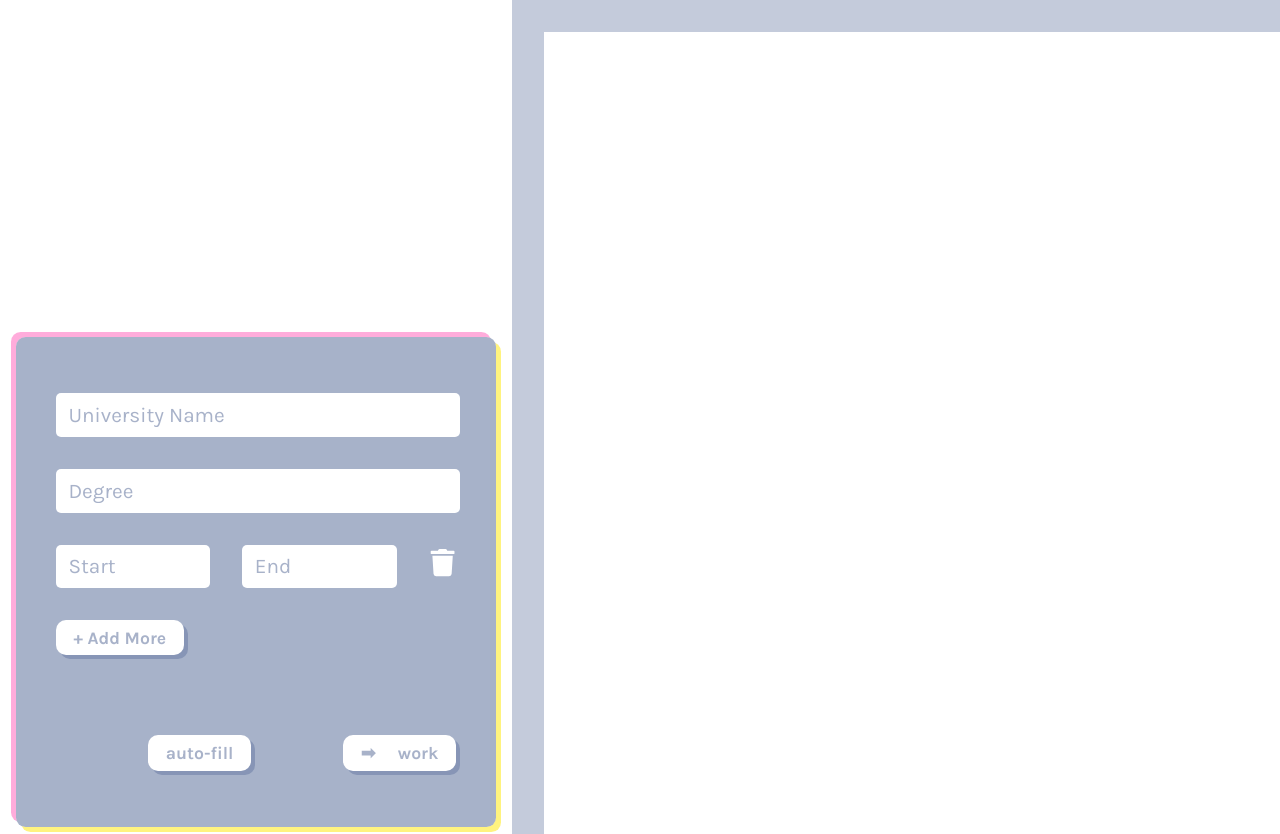
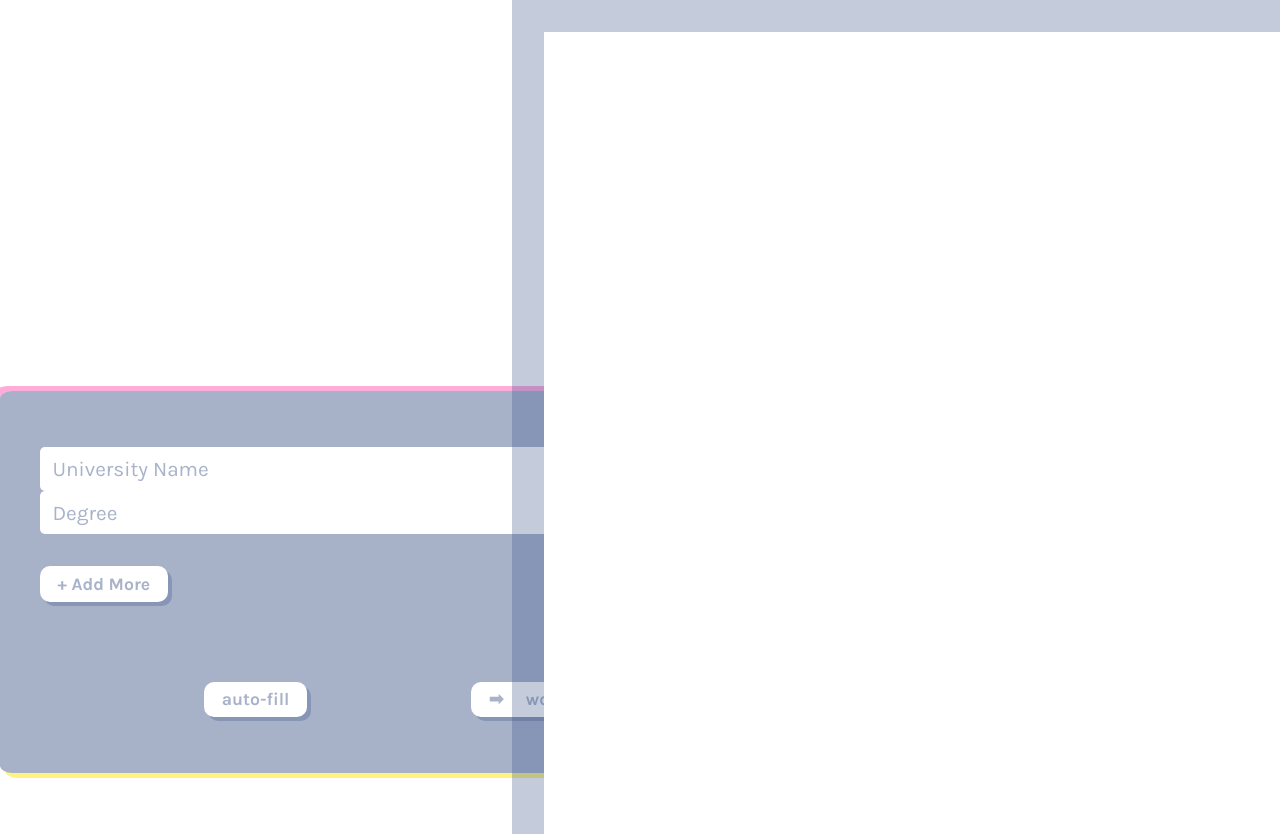
Before and after one commit to xewar/cv-builder, a React (Create React App) app: page / in a window 1280 px wide. Shown: the top 834 px of the page. Built offline with nearby package versions, Linux system fonts and the light colour scheme.

Commit message:
rendering education form differently

```diff
--- a/package.json
+++ b/package.json
@@ -10,6 +10,7 @@
     "react-dom": "^18.2.0",
     "react-icons": "^4.4.0",
     "react-scripts": "5.0.1",
+    "uniqid": "^5.4.0",
     "web-vitals": "^2.1.4"
   },
   "scripts": {
--- a/src/components/Editor.js
+++ b/src/components/Editor.js
@@ -5,6 +5,7 @@ import Contact from './Contact';
 import Skills from './Skills';
 import Education from './Education';
 import Work from './Work';
+import uniqid from 'uniqid';
 
 class Editor extends Component {
   constructor(props) {
@@ -28,10 +29,18 @@ class Editor extends Component {
       mobile: '',
       city: '',
       skillsList: [],
-      degreesObj: [{ id: 0, university: '', degree: '', start: '', end: '' }],
+      degreesObj: [
+        {
+          id: uniqid(),
+          university: '',
+          degreeType: '',
+          start: '',
+          end: '',
+        },
+      ],
       jobsObj: [
         {
-          id: 0,
+          id: uniqid(),
           organization: '',
           title: '',
           start: '',
@@ -54,15 +63,24 @@ class Editor extends Component {
     });
   }
   updateEducation(event) {
+    const degreesObj = this.state.degreesObj;
+    const degreeId = event.target.parentNode.id;
     const { name, value } = event.target;
-    const degreesObj = this.state.degreesObj;
-    let degree = { ...degreesObj[0], [name]: value };
-    degreesObj[0] = degree;
+    let currentIndex = this.state.degreesObj.findIndex(
+      degree => degree.id === degreeId
+    );
+    let degree = { ...degreesObj[currentIndex], [name]: value };
+    degreesObj[currentIndex] = degree;
     this.setState({ degreesObj });
   }
   addNewEducation(event) {
+    //adding a new college or university
     event.preventDefault();
-    console.log('add Education');
+    let degreesObj = this.state.degreesObj; //shorter name
+    let newId = degreesObj[degreesObj.length - 1].id + 1;
+    let newUni = { id: newId, university: '', degree: '', start: '', end: '' };
+    degreesObj.push(newUni);
+    this.setState({ degreesObj });
   }
   deleteEducation(event) {
     console.log(event);
--- a/src/components/Education.js
+++ b/src/components/Education.js
@@ -5,44 +5,30 @@ class Education extends Component {
   constructor(props) {
     super(props);
   }
-
   render() {
     const { degreesObj, handleChange, addNewEducation, deleteEducation } =
       this.props;
-    return (
-      <div className="formInput">
-        <input
-          placeholder="University Name"
-          name="university"
-          value={degreesObj[0].university}
-          onChange={handleChange}
-        />
-        <input
-          placeholder="Degree"
-          name="degree"
-          value={degreesObj[0].degree}
-          onChange={handleChange}
-        />
-        <div className="dates">
+    const renderDegrees = degreesObj.map(degree => {
+      return (
+        <div className="degree" key={degree.id} id={degree.id}>
           <input
-            placeholder="Start"
-            className="date"
-            name="start"
-            value={degreesObj[0].start}
+            placeholder="University Name"
+            name="university"
+            value={degree.university}
             onChange={handleChange}
           />
           <input
-            placeholder="End"
-            className="date"
-            name="end"
-            value={degreesObj[0].end}
+            placeholder="Degree"
+            name="degree"
+            value={degree.degreeType}
             onChange={handleChange}
           />
-          <div className="trash" onClick={deleteEducation}>
-            {' '}
-            <FaTrash />
-          </div>
         </div>
+      );
+    });
+    return (
+      <div className="formInput">
+        <div>{renderDegrees}</div>
         <button onClick={addNewEducation}>+ Add More</button>
       </div>
     );
--- a/src/components/Preview.js
+++ b/src/components/Preview.js
@@ -19,7 +19,6 @@ class Preview extends Component {
       skillsList,
       university,
     } = this.props;
-    console.log('university is', university);
     return (
       <div className="cvPreview">
         <div className="paper">
```
Also changed, not shown: 1 other file (tests, documents, lock files or other folders).
